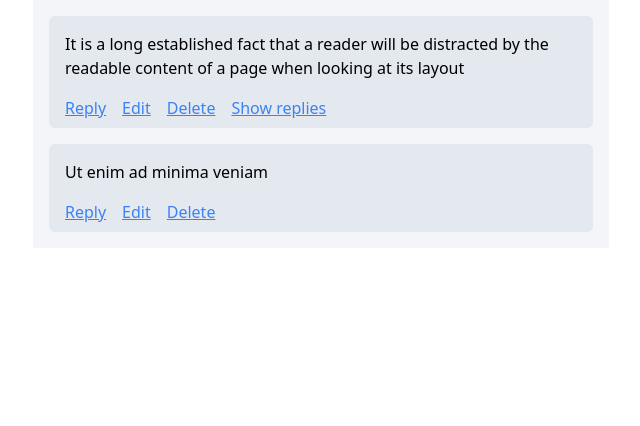
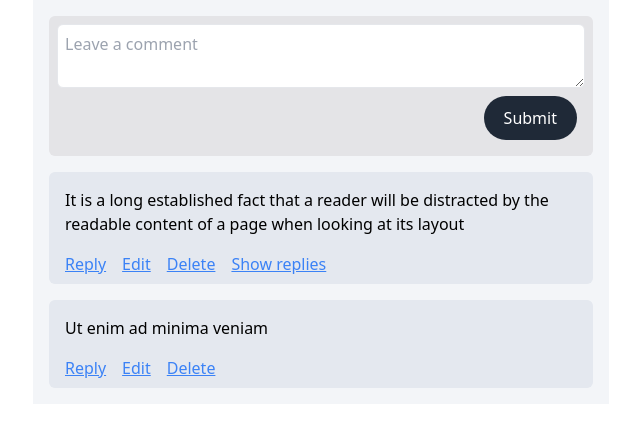
Before and after one commit to wickker/comments, a React (Vite) app: page / in a window 1280 px wide. Shown: the top 426 px of the page, without its empty margins (319-959 px from the left). Built offline with nearby package versions, Linux system fonts and the light colour scheme.

Commit message:
add new comment component

```diff
--- /dev/null
+++ b/src/components/AddNewComment/index.tsx
@@ -0,0 +1,16 @@
+const AddNewComment = () => {
+  return (
+    <div className="mb-4 flex flex-col rounded-md bg-zinc-200 p-2">
+      <textarea
+        className="block w-full rounded-md border p-[7px]"
+        placeholder="Leave a comment"
+      />
+
+      <button className="mb-2 me-2 mt-2 w-fit self-end rounded-full bg-gray-800 px-5 py-2.5 text-white hover:bg-gray-900">
+        Submit
+      </button>
+    </div>
+  )
+}
+
+export default AddNewComment
--- a/src/components/index.ts
+++ b/src/components/index.ts
@@ -1,3 +1,4 @@
+export { default as AddNewComment} from './AddNewComment'
 export { default as CommentInput } from "./CommentInput"
 export { default as CommentInputActions } from "./CommentInputActions"
 export { default as CommentText } from './CommentText'
--- a/src/containers/Comments/index.tsx
+++ b/src/containers/Comments/index.tsx
@@ -1,6 +1,6 @@
-import { CommentTile } from "@/components"
+import { AddNewComment, CommentTile } from "@/components"
 import { Comment } from "@/types"
-import { useCallback, useState } from "react"
+import { useState } from "react"
 import { addNewReply, deleteReply, editReply } from "./utils"
 
 const data: Comment[] = [
@@ -51,25 +51,18 @@ const data: Comment[] = [
 const Comments = () => {
   const [comments, setComments] = useState(data)
 
-  const handleAddNewReply = useCallback(
-    (commentId: number, newComment: Comment) =>
-      setComments(addNewReply(comments, commentId, newComment)),
-    [comments],
-  )
+  const handleAddNewReply = (commentId: number, newComment: Comment) =>
+    setComments(addNewReply(comments, commentId, newComment))
 
-  const handleEditReply = useCallback(
-    (commentId: number, editedComment: string) =>
-      setComments(editReply(comments, commentId, editedComment)),
-    [comments],
-  )
+  const handleEditReply = (commentId: number, editedComment: string) =>
+    setComments(editReply(comments, commentId, editedComment))
 
-  const handleDeleteReply = useCallback(
-    (commentId: number) => setComments(deleteReply(comments, commentId)),
-    [comments],
-  )
+  const handleDeleteReply = (commentId: number) =>
+    setComments(deleteReply(comments, commentId))
 
   return (
     <>
+    <AddNewComment />
       {comments.map((c) => (
         <CommentTile
           {...c}
```
